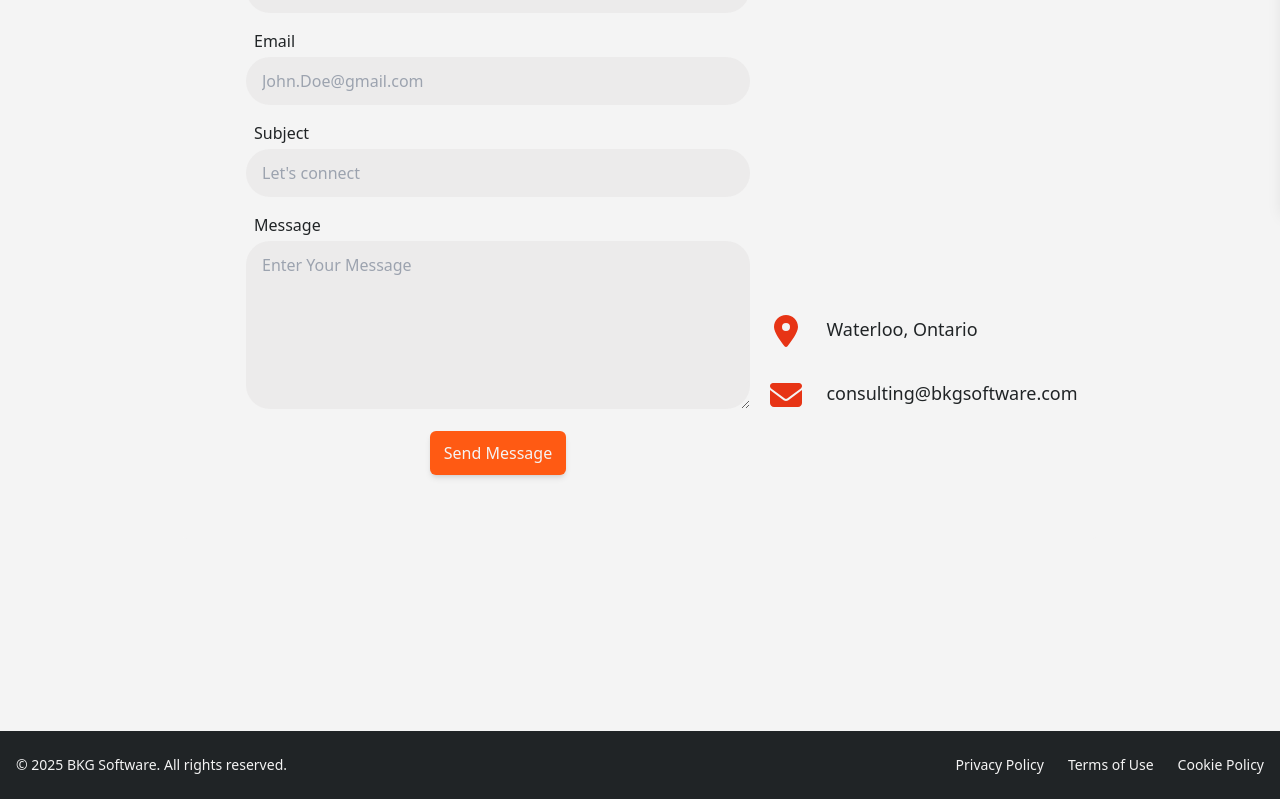
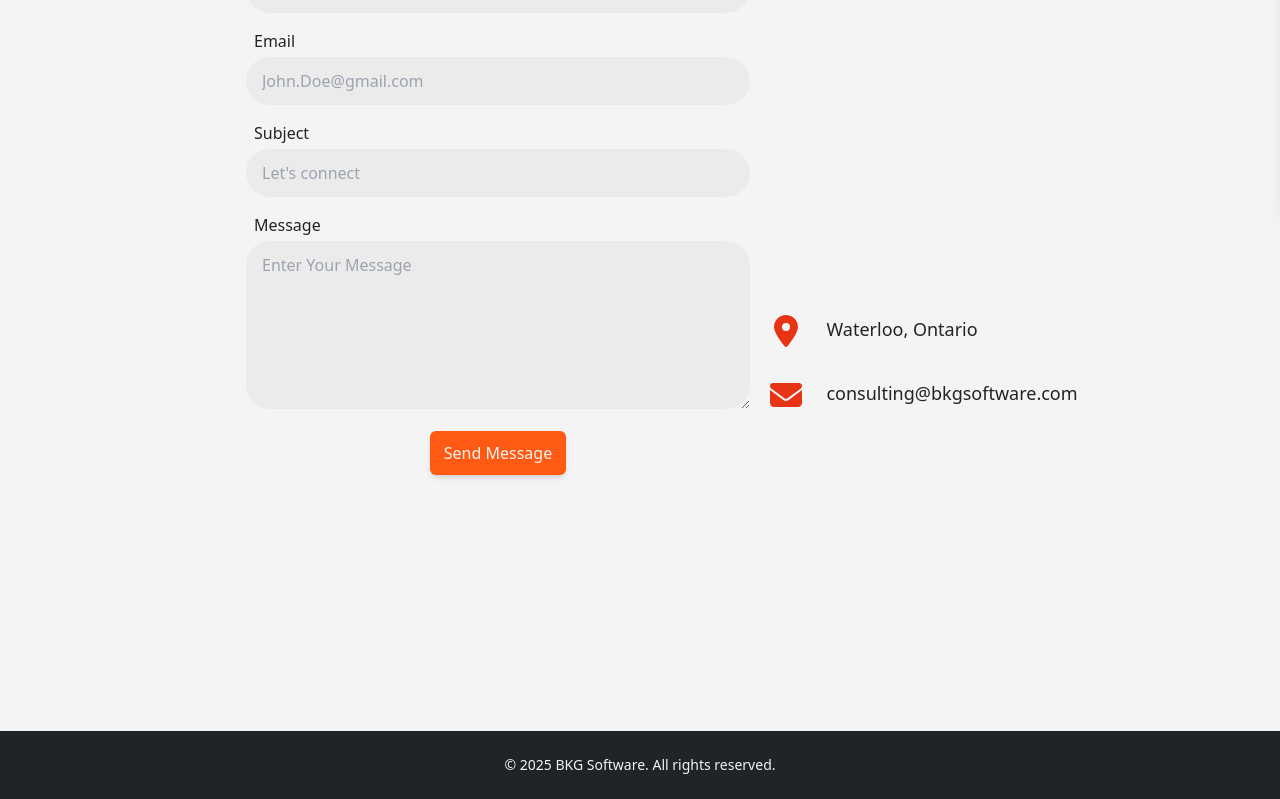
Before and after one commit to bkgsoftware/web, a React (Create React App) app: page /contact in a window 1280 px wide. Shown: the part 591-1390 px from the top of the page. Built offline with nearby package versions, Linux system fonts and the light colour scheme.

Commit message:
remove clutter

```diff
--- a/src/components/FooterBar.js
+++ b/src/components/FooterBar.js
@@ -1,6 +1,6 @@
 import React, { useEffect, useState } from "react";
 import QuickContact from "./QuickContact";
-import { Link, useLocation } from "react-router-dom";
+import { useLocation } from "react-router-dom";
 
 const FooterBar = () => {
   const location = useLocation();
@@ -20,22 +20,11 @@ const FooterBar = () => {
       {showHtml ? <QuickContact /> : ""}
       <div>
         <div className="max-w-7xl mx-auto px-4 py-6">
-          <div className="flex flex-col md:flex-row justify-between items-center space-y-4 md:space-y-0">
+          <div className="flex flex-col md:flex-row justify-center items-center space-y-4 md:space-y-0">
             <p className="text-sm">
               &copy; {currentYear} BKG Software. All rights reserved.
             </p>
-            <div className="flex space-x-6">
-              {/* TODO Can be a quick generation of privacy and stuff. Esp since we do collected emails */}
-              <Link to="#" className="text-sm hover:text-white">
-                Privacy Policy
-              </Link>
-              <Link to="#" className="text-sm hover:text-white">
-                Terms of Use
-              </Link>
-              <Link to="#" className="text-sm hover:text-white">
-                Cookie Policy
-              </Link>
-            </div>
+
           </div>
         </div>
       </div>
```
